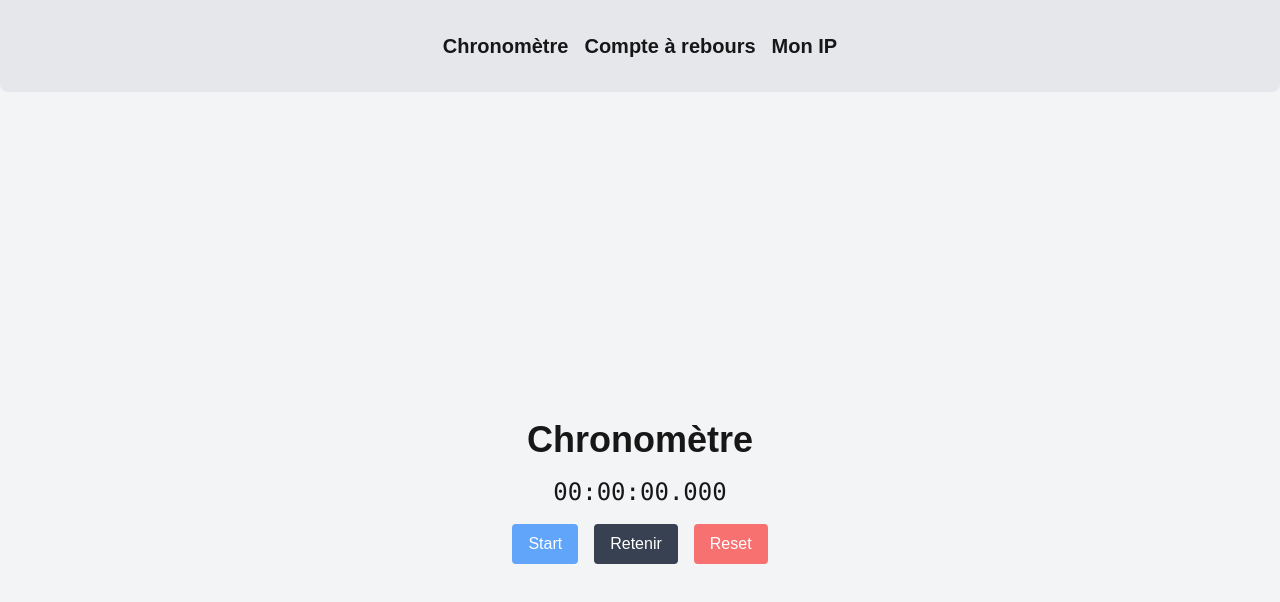
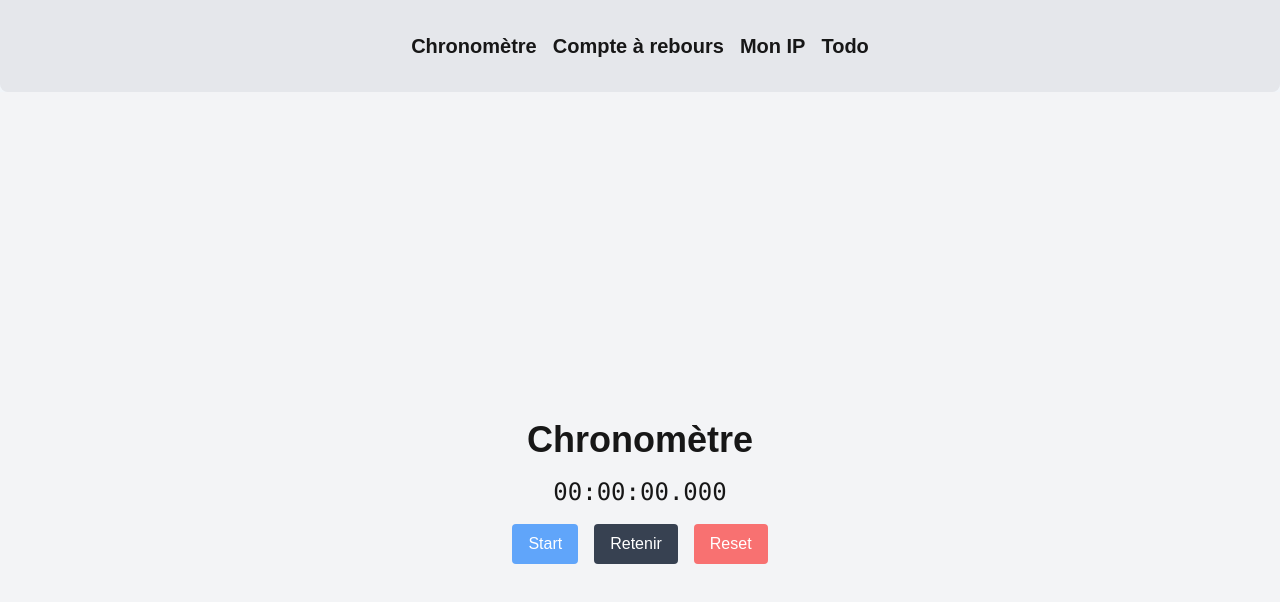
Before and after one commit to EmpiDev/empidev.github.io, a Next.js app: page / in a window 1280 px wide. Shown: the top 602 px of the page. Built offline with nearby package versions, Linux system fonts and the light colour scheme.

Commit message:
Refactor NavBar component, add Todo link

```diff
--- a/src/components/navBar.tsx
+++ b/src/components/navBar.tsx
@@ -41,6 +41,15 @@ export default function NavBar() {
                         Mon IP
                     </span>
                 </Link>
+                <Link href="/todo" passHref>
+                    <span
+                        onClick={() => handleClick("Todo")}
+                        className={`text-xl font-bold hover:underline ${activeLink === "Todo" ? "text-blue-500" : ""
+                            }`}
+                    >
+                        Todo
+                    </span>
+                </Link>
 
             </nav>
         </div>
```
